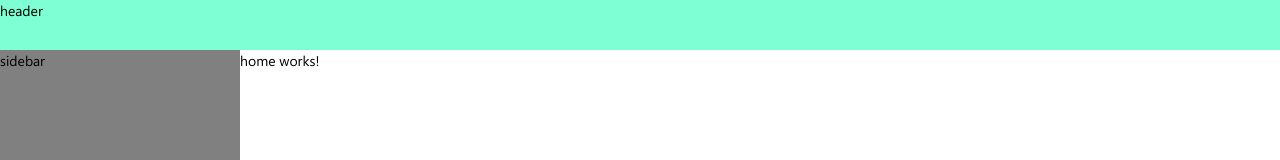
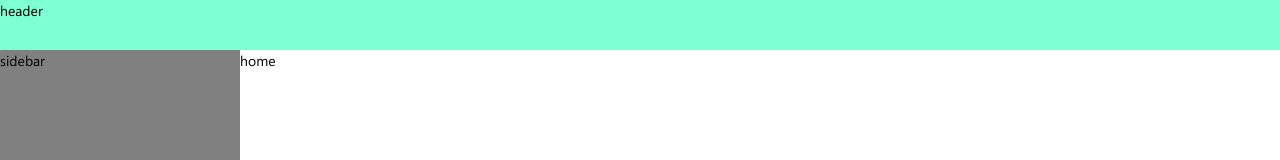
Before and after one commit to ZakhaRDevel/taskTracker, an Angular app: page / in a window 1280 px wide. Shown: the top 160 px of the page. Built offline with nearby package versions, Linux system fonts and the light colour scheme.

Commit message:
feat(app): add base layout

```diff
--- a/src/app/pages/home/home.component.html
+++ b/src/app/pages/home/home.component.html
@@ -1 +1,5 @@
-<p>home works!</p>
+<div class="home">
+  <div class="home__inner">
+    home
+  </div>
+</div>
--- a/src/app/pages/home/home.component.scss
+++ b/src/app/pages/home/home.component.scss
@@ -0,0 +1,5 @@
+.home {
+  &__inner {
+    height: 2000px;
+  }
+}
```
